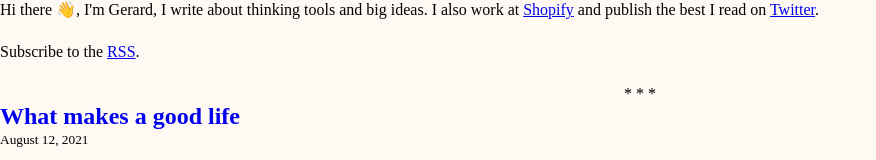
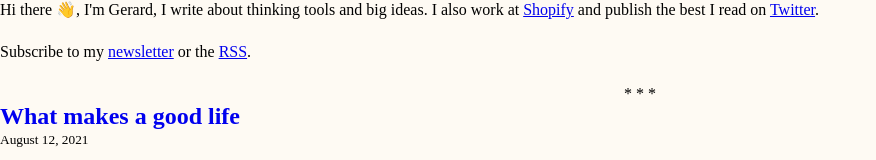
Before and after one commit to geclos/homepage, a Gatsby site: page / in a window 1280 px wide. Shown: the top 160 px of the page, without its empty margins (0-876 px from the left). Built offline with nearby package versions, Linux system fonts and the light colour scheme; Gatsby itself is replaced by a stand-in of ours.

Commit message:
updated bio with newsletter link

```diff
--- a/content/misc/bio.md
+++ b/content/misc/bio.md
@@ -6,4 +6,4 @@ Hi there 👋, I'm Gerard, I write about thinking tools and big ideas. I also
 work at [Shopify](https://shopify.com) and publish the best I read on
 [Twitter](https://twitter.com/geclos).
 
-Subscribe to the [RSS](/rss.xml).
+Subscribe to my [newsletter](https://www.getrevue.co/profile/geclos) or the [RSS](/rss.xml).
```
